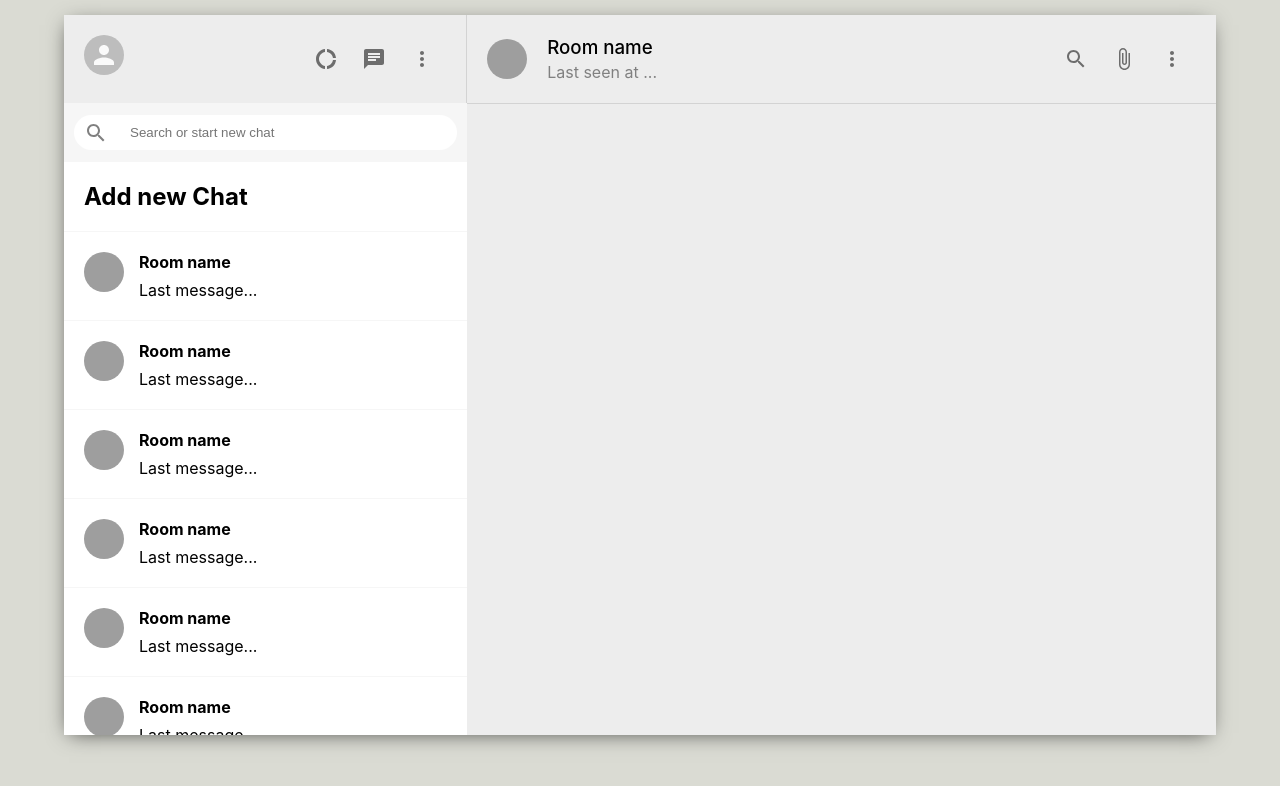
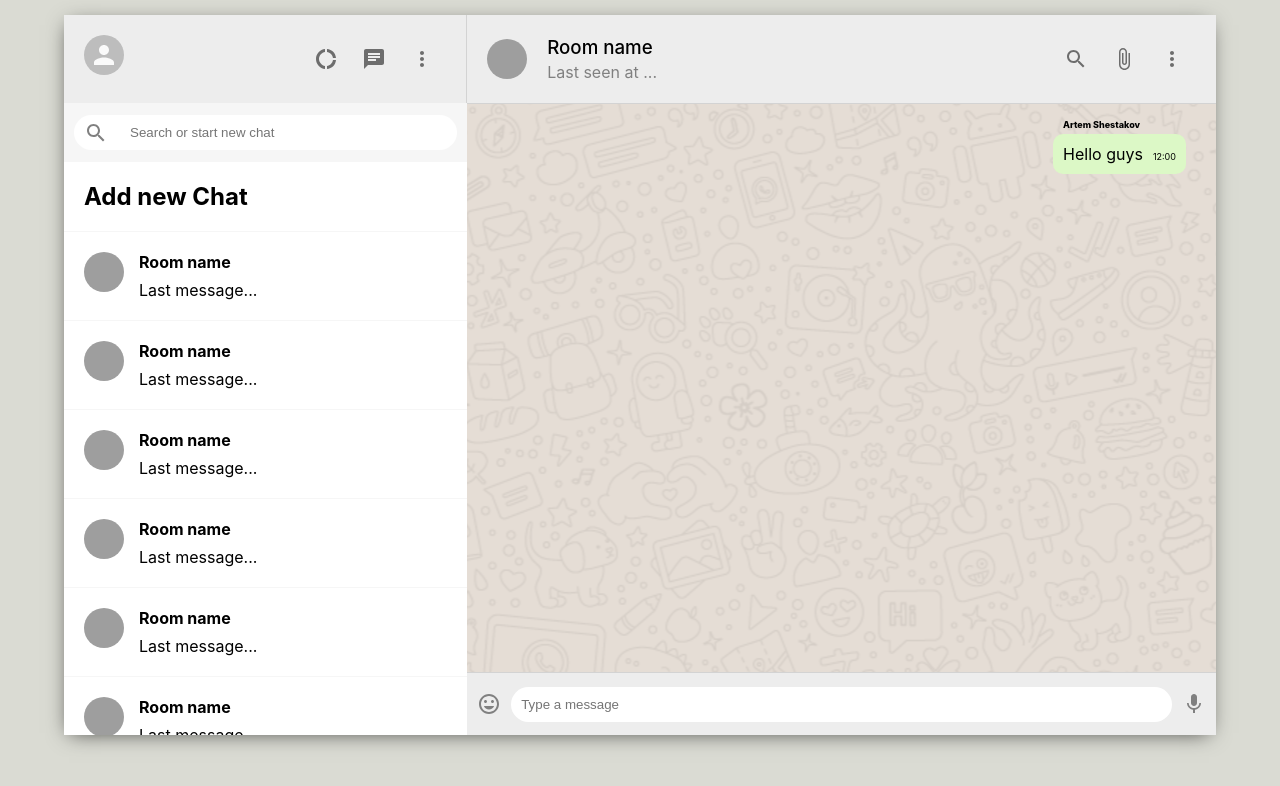
Before and after one commit to artem-shestakov/whats-app-clone, a React (Create React App) app: page / in a window 1280 px wide. Shown: the top 786 px of the page. Built offline with nearby package versions, Linux system fonts and the light colour scheme; grey boxes are pictures that could not be loaded.

Commit message:
Add messages + chat body, input form + prepare finction for collect message and send to server

```diff
--- a/src/Chat.css
+++ b/src/Chat.css
@@ -1,5 +1,7 @@
 .Chat {
     flex: 0.65;
+    display: flex;
+    flex-direction: column;
 }
 
 .ChatHeader {
@@ -28,3 +30,65 @@
     justify-content: space-between;
     min-width: 100px;
 }
+
+.ChatBody {
+    flex: 1;
+    background: repeat center url("background.png");
+    overflow: scroll;
+    padding: 30px;
+}
+
+.ChatMessage {
+    position: relative;
+    width: fit-content;
+    padding: 10px;
+    border-radius: 10px;
+    background-color: #ffffff;
+    margin-bottom: 30px;
+}
+
+.ChatReceiver {
+    margin-left: auto;
+    background-color: #dcf8c6;
+}
+
+.ChatName {
+    position: absolute;
+    top: -15px;
+    font-weight: 800;
+    font-size: xx-small;
+}
+
+.ChatTimeStamp {
+    margin-left: 10px;
+    font-size: xx-small;
+}
+
+.ChatFooter {
+    display: flex;
+    justify-content: space-between;
+    align-items: center;
+    height: 62px;
+    border-top: 1px solid lightgray;
+}
+
+.ChatFooter > .MuiSvgIcon-root {
+    padding: 10px;
+    color: grey;
+}
+
+.ChatFooter > form {
+    flex: 1;
+    display: flex;
+}
+
+.ChatFooter > form > input {
+    flex: 1;
+    border-radius: 30px;
+    padding: 10px;
+    border: none;
+}
+
+.ChatFooter > form > button {
+    display: none;
+}
--- a/src/Chat.js
+++ b/src/Chat.js
@@ -1,14 +1,20 @@
 import React, {useEffect, useState} from "react";
 import './Chat.css'
 import {Avatar, IconButton} from "@material-ui/core";
-import {SearchOutlined, AttachFile, MoreVert} from "@material-ui/icons";
+import {SearchOutlined, AttachFile, MoreVert, InsertEmoticon, Mic} from "@material-ui/icons";
 
 function Chat() {
     const [seed, setSeed] = useState('');
+    const [input, setInput] = useState('');
 
     useEffect(() => {
-        Math.floor(Math.random() * 5000);
+        setSeed(Math.floor(Math.random() * 5000));
     }, []);
+
+    const SendMessage = (e) => {
+        e.preventDefault();
+        console.log("You typed:", input)
+    }
 
     return (
         <div className='Chat'>
@@ -31,10 +37,24 @@ function Chat() {
                 </div>
             </div>
             <div className="ChatBody">
-
+                <p className={`ChatMessage ${true && 'ChatReceiver'}`}>
+                    <span className="ChatName">Artem Shestakov</span>
+                    Hello guys
+                    <span className="ChatTimeStamp">12:00</span>
+                </p>
             </div>
             <div className="ChatFooter">
-
+                <InsertEmoticon />
+                <form>
+                    <input value={input}
+                           onChange={(e) => setInput(e.target.value)}
+                           type="text"
+                           placeholder="Type a message"/>
+                    <button onClick={SendMessage}
+                            type="submit">Send a message
+                    </button>
+                </form>
+                <Mic />
             </div>
         </div>
     );
```
Also changed, not shown: src/background.png (added).
